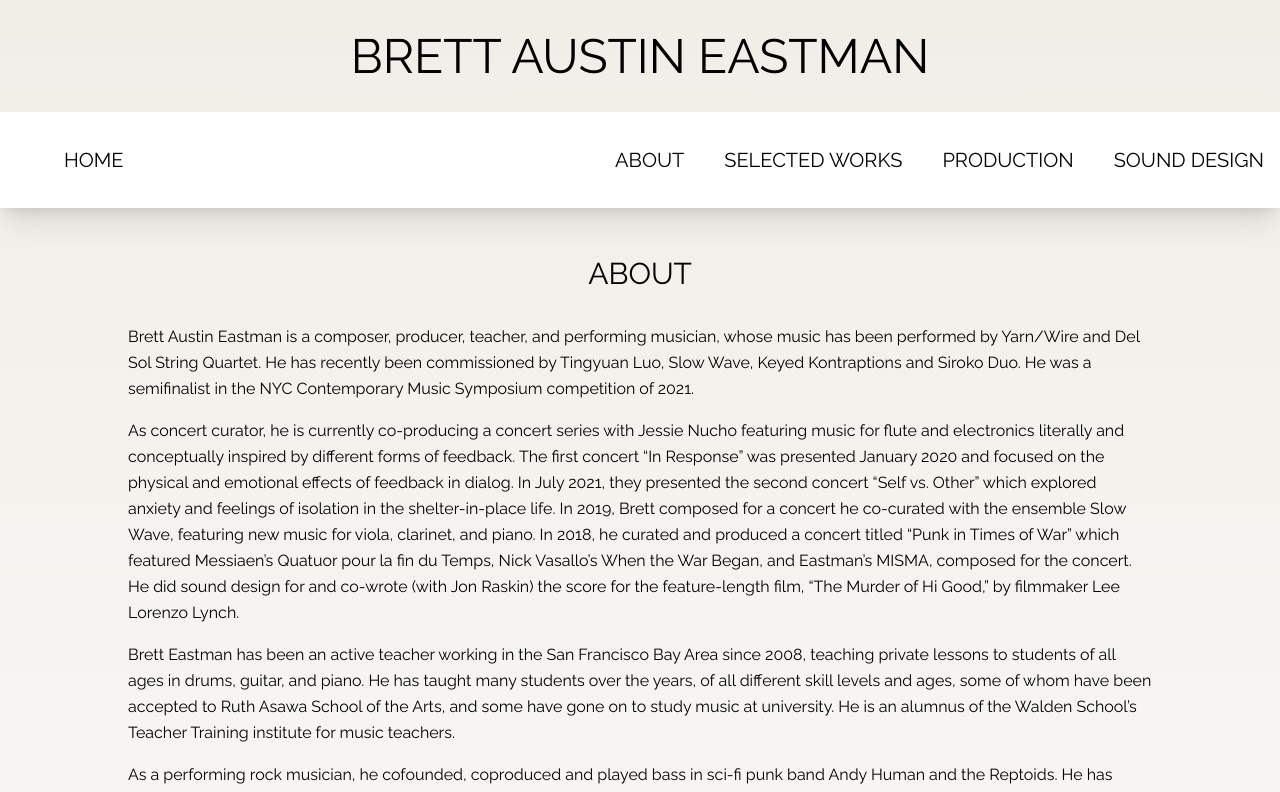
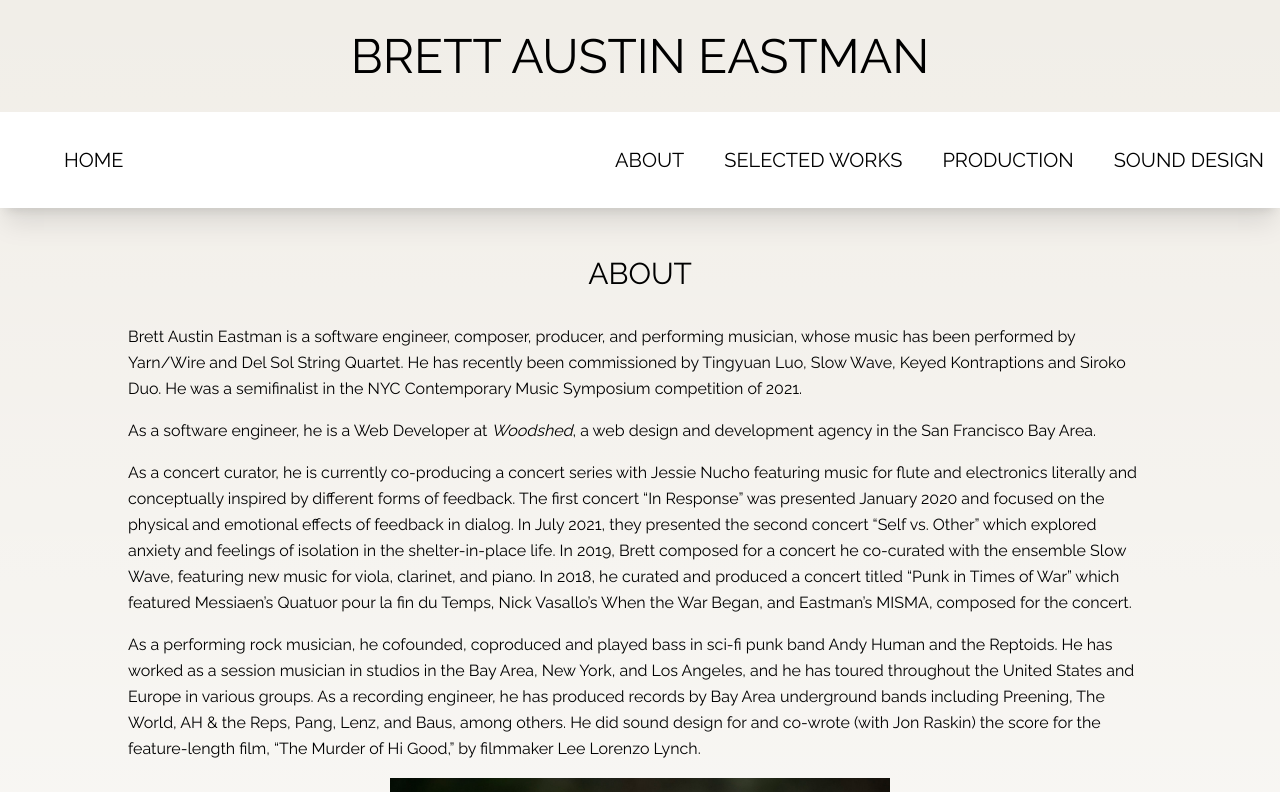
Before and after one commit to BrettEastman/brettaustineastman, a Next.js app: page /about in a window 1280 px wide. Shown: the top 792 px of the page. Built offline with nearby package versions, Linux system fonts and the light colour scheme.

Commit message:
Revise About text. Change JPG to jpg.

```diff
--- a/app/about/page.tsx
+++ b/app/about/page.tsx
@@ -8,47 +8,16 @@ export default function About() {
       <div className="flex flex-col max-w-5xl m-auto">
         <div className="leading-relaxed">
           <p className="mb-4">
-            Brett Austin Eastman is a composer, producer, teacher, and
-            performing musician, whose music has been performed by Yarn/Wire and
-            Del Sol String Quartet. He has recently been commissioned by
-            Tingyuan Luo, Slow Wave, Keyed Kontraptions and Siroko Duo. He was a
-            semifinalist in the NYC Contemporary Music Symposium competition of
-            2021.
+            Brett Austin Eastman is a software engineer, composer, producer, and performing musician, whose music has been performed by Yarn/Wire and Del Sol String Quartet. He has recently been commissioned by Tingyuan Luo, Slow Wave, Keyed Kontraptions and Siroko Duo. He was a semifinalist in the NYC Contemporary Music Symposium competition of 2021.
           </p>
           <p className="mb-4">
-            As concert curator, he is currently co-producing a concert series
-            with Jessie Nucho featuring music for flute and electronics
-            literally and conceptually inspired by different forms of feedback.
-            The first concert “In Response” was presented January 2020 and
-            focused on the physical and emotional effects of feedback in dialog.
-            In July 2021, they presented the second concert “Self vs. Other”
-            which explored anxiety and feelings of isolation in the
-            shelter-in-place life. In 2019, Brett composed for a concert he
-            co-curated with the ensemble Slow Wave, featuring new music for
-            viola, clarinet, and piano. In 2018, he curated and produced a
-            concert titled “Punk in Times of War” which featured Messiaen’s
-            Quatuor pour la fin du Temps, Nick Vasallo’s When the War Began, and
-            Eastman’s MISMA, composed for the concert. He did sound design for
-            and co-wrote (with Jon Raskin) the score for the feature-length
-            film, “The Murder of Hi Good,” by filmmaker Lee Lorenzo Lynch.
+            As a software engineer, he is a Web Developer at <a className="hover:border-b" href="https://woodshed.tech/"><em>Woodshed</em></a>, a web design and development agency in the San Francisco Bay Area.
           </p>
           <p className="mb-4">
-            Brett Eastman has been an active teacher working in the San
-            Francisco Bay Area since 2008, teaching private lessons to students
-            of all ages in drums, guitar, and piano. He has taught many students
-            over the years, of all different skill levels and ages, some of whom
-            have been accepted to Ruth Asawa School of the Arts, and some have
-            gone on to study music at university. He is an alumnus of the Walden
-            School’s Teacher Training institute for music teachers.
+            As a concert curator, he is currently co-producing a concert series with Jessie Nucho featuring music for flute and electronics literally and conceptually inspired by different forms of feedback. The first concert “In Response” was presented January 2020 and focused on the physical and emotional effects of feedback in dialog. In July 2021, they presented the second concert “Self vs. Other” which explored anxiety and feelings of isolation in the shelter-in-place life. In 2019, Brett composed for a concert he co-curated with the ensemble Slow Wave, featuring new music for viola, clarinet, and piano. In 2018, he curated and produced a concert titled “Punk in Times of War” which featured Messiaen’s Quatuor pour la fin du Temps, Nick Vasallo’s When the War Began, and Eastman’s MISMA, composed for the concert.
           </p>
           <p className="mb-4">
-            As a performing rock musician, he cofounded, coproduced and played
-            bass in sci-fi punk band Andy Human and the Reptoids. He has worked
-            as a session musician in studios in the Bay Area, New York, and Los
-            Angeles, and he has toured throughout the United States and Europe
-            in various groups. As a recording engineer, he has produced records
-            by Bay Area underground bands including Preening, The World, Pang,
-            Lenz, Baus, Penny Machine, Dancer, and Brian Glaze.
+            As a performing rock musician, he cofounded, coproduced and played bass in sci-fi punk band Andy Human and the Reptoids. He has worked as a session musician in studios in the Bay Area, New York, and Los Angeles, and he has toured throughout the United States and Europe in various groups. As a recording engineer, he has produced records by Bay Area underground bands including Preening, The World, AH & the Reps, Pang, Lenz, and Baus, among others. He did sound design for and co-wrote (with Jon Raskin) the score for the feature-length film, “The Murder of Hi Good,” by filmmaker Lee Lorenzo Lynch.
           </p>
           <div className="flex justify-around">
             <Image
--- a/app/page.tsx
+++ b/app/page.tsx
@@ -1,6 +1,6 @@
 import Head from "next/head";
 import Image from "next/image";
-import Headshot from "../public/images/P1002198.JPG";
+import Headshot from "../public/images/P1002198.jpg";
 
 export default function Home() {
   return (
```
